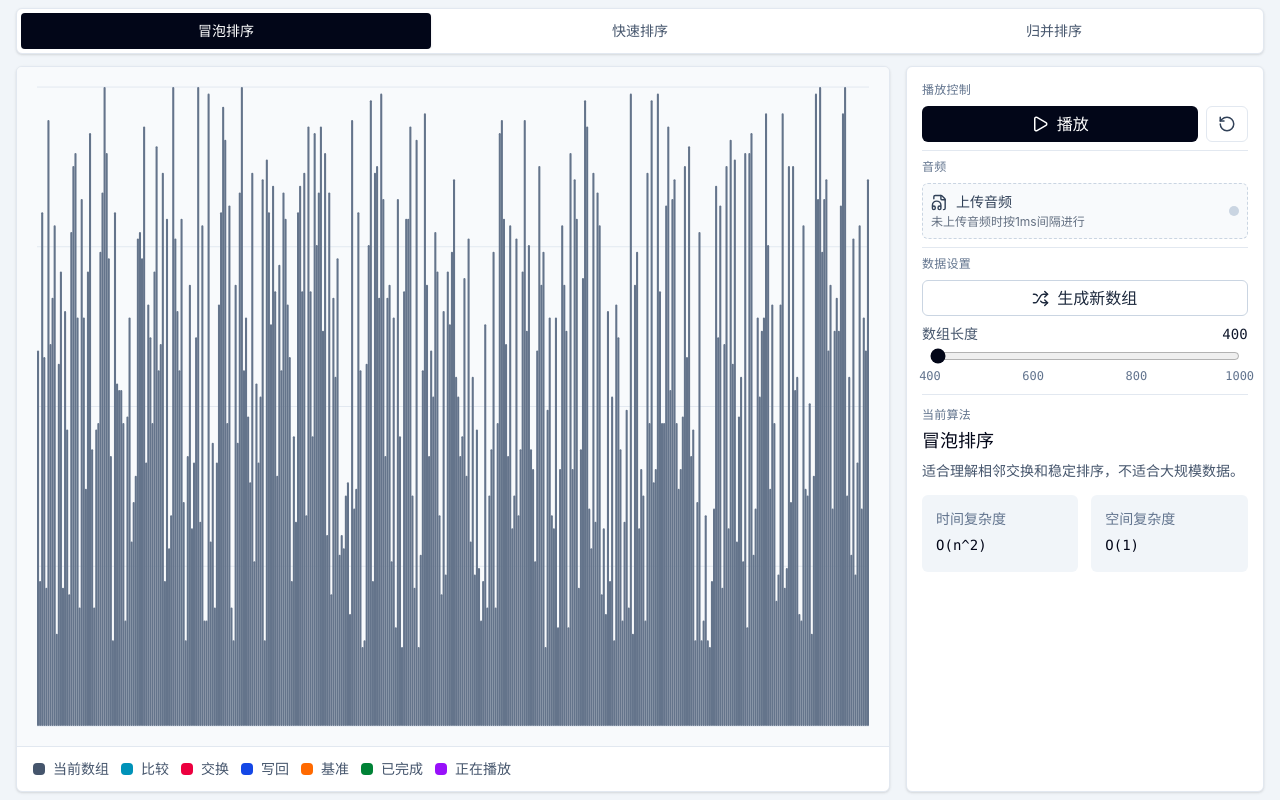
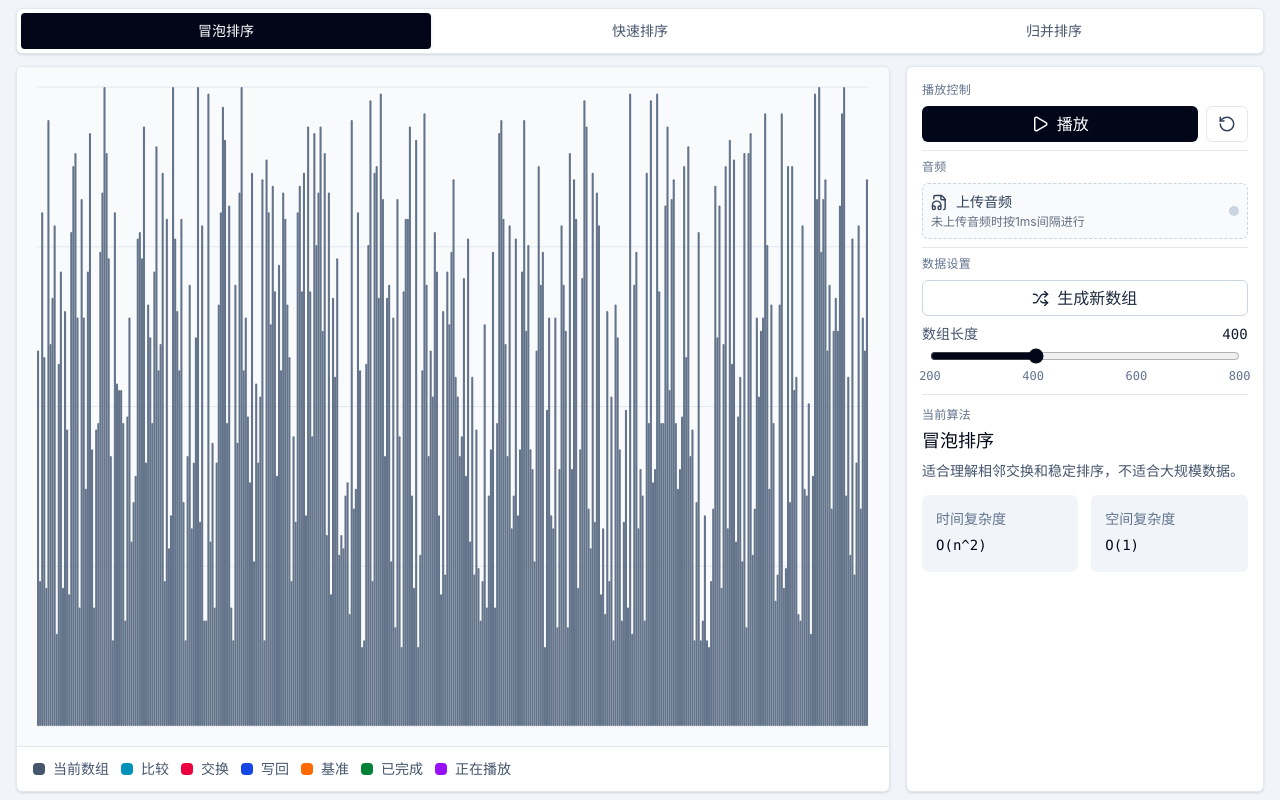
Before and after one commit to jiuzaizhezheer/sorting-audiovisual-rendering, a React (Vite) app: page / in a window 1280 px wide. Built offline with nearby package versions, Linux system fonts and the light colour scheme.

Commit message:
Adjust canvas rendering and viewport

```diff
--- a/src/App.tsx
+++ b/src/App.tsx
@@ -9,7 +9,7 @@ import { createInitialSortState, sortReducer } from './state/sortReducer';
 import type { SortAlgorithmId, SortItem, SortStep } from './types/sorting';
 import { createRandomArray } from './utils/randomArray';
 
-const NO_AUDIO_SIZE_OPTIONS = [400, 600, 800, 1000] as const;
+const NO_AUDIO_SIZE_OPTIONS = [200, 400, 600, 800] as const;
 const AUDIO_SIZE_OPTIONS = [25, 50, 75, 100] as const;
 const NO_AUDIO_STEP_INTERVAL_MS = 1;
 
@@ -24,6 +24,7 @@ const getStepAudioItems = (array: SortItem[], audioIndices: number[] | undefined
 };
 
 const createFinalOrder = (values: SortItem[]): SortItem[] => [...values].sort((a, b) => a.value - b.value);
+const getMaxValue = (values: SortItem[]): number => Math.max(...values.map((item) => item.value), 1);
 
 export const App = () => {
   const [state, dispatch] = useReducer(sortReducer, undefined, createInitialSortState);
@@ -37,6 +38,7 @@ export const App = () => {
   const runnerValuesRef = useRef<SortItem[]>([]);
   const initialValuesRef = useRef<SortItem[]>(state.values);
   const finalOrderRef = useRef<SortItem[]>(createFinalOrder(state.values));
+  const scaleMaxValueRef = useRef(getMaxValue(state.values));
   const currentStep = state.currentStep;
   const currentAlgorithm = algorithmMap[state.algorithmId];
   const hasUploadedAudio = audioFileStatus === 'ready';
@@ -47,6 +49,7 @@ export const App = () => {
     initialValuesRef.current = values;
     runnerValuesRef.current = [...values];
     finalOrderRef.current = createFinalOrder(values);
+    scaleMaxValueRef.current = getMaxValue(values);
     runnerRef.current = algorithmMap[algorithmId].createRunner(runnerValuesRef.current);
     audioEngineRef.current?.stop();
     setPlaybackOriginalIndex(null);
@@ -215,7 +218,12 @@ export const App = () => {
 
         <section className="grid flex-1 gap-4 lg:min-h-0 lg:grid-cols-[minmax(0,1fr)_clamp(340px,28vw,520px)]">
           <div className="min-h-0 min-w-0">
-            <CanvasViewport values={state.values} step={currentStep} playbackOriginalIndex={playbackOriginalIndex} />
+            <CanvasViewport
+              values={state.values}
+              step={currentStep}
+              playbackOriginalIndex={playbackOriginalIndex}
+              scaleMaxValue={scaleMaxValueRef.current}
+            />
           </div>
 
           <aside className="flex min-w-0 flex-col overflow-y-auto overflow-x-hidden rounded-md border border-slate-200 bg-white p-[clamp(12px,1.2dvw,22px)] shadow-sm lg:h-full lg:min-h-0">
--- a/src/canvas/drawSortState.ts
+++ b/src/canvas/drawSortState.ts
@@ -62,6 +62,9 @@ export const drawSortState = (
   values: SortItem[],
   step: SortStep,
   playbackOriginalIndex: number | null,
+  scaleMaxValue: number,
+  viewportWidth: number,
+  viewportHeight: number,
 ): void => {
   const context = canvas.getContext('2d');
   if (!context) {
@@ -69,9 +72,8 @@ export const drawSortState = (
   }
 
   const pixelRatio = window.devicePixelRatio || 1;
-  const { clientWidth, clientHeight } = canvas;
-  const width = Math.max(clientWidth, 1);
-  const height = Math.max(clientHeight, 1);
+  const width = Math.max(viewportWidth, 1);
+  const height = Math.max(viewportHeight, 1);
 
   if (canvas.width !== Math.floor(width * pixelRatio)) {
     canvas.width = Math.floor(width * pixelRatio);
@@ -90,7 +92,7 @@ export const drawSortState = (
   const rawBarWidth = chartWidth / itemCount;
   const gap = rawBarWidth >= 4 ? Math.min(6, rawBarWidth * 0.18) : 0;
   const barWidth = Math.max((chartWidth - gap * (itemCount - 1)) / itemCount, 1);
-  const maxValue = Math.max(...values.map((item) => item.value));
+  const maxValue = Math.max(scaleMaxValue, 1);
 
   context.fillStyle = '#f8fafc';
   context.fillRect(0, 0, width, height);
--- a/src/components/CanvasViewport.tsx
+++ b/src/components/CanvasViewport.tsx
@@ -1,4 +1,4 @@
-import { useEffect, useRef } from 'react';
+import { useEffect, useLayoutEffect, useRef, useState } from 'react';
 import { drawSortState } from '../canvas/drawSortState';
 import type { SortItem, SortStep } from '../types/sorting';
 
@@ -6,37 +6,60 @@ type CanvasViewportProps = {
   values: SortItem[];
   step: SortStep;
   playbackOriginalIndex: number | null;
+  scaleMaxValue: number;
 };
 
-export const CanvasViewport = ({ values, step, playbackOriginalIndex }: CanvasViewportProps) => {
+export const CanvasViewport = ({ values, step, playbackOriginalIndex, scaleMaxValue }: CanvasViewportProps) => {
+  const canvasAreaRef = useRef<HTMLDivElement | null>(null);
   const canvasRef = useRef<HTMLCanvasElement | null>(null);
   const renderRef = useRef<() => void>(() => {});
+  const [canvasSize, setCanvasSize] = useState({ width: 0, height: 0 });
 
   renderRef.current = () => {
     const canvas = canvasRef.current;
-    if (!canvas) return;
-    drawSortState(canvas, values, step, playbackOriginalIndex);
+    if (!canvas || canvasSize.width === 0 || canvasSize.height === 0) return;
+    drawSortState(canvas, values, step, playbackOriginalIndex, scaleMaxValue, canvasSize.width, canvasSize.height);
   };
 
-  useEffect(() => {
+  useLayoutEffect(() => {
     renderRef.current();
   });
 
   useEffect(() => {
-    const canvas = canvasRef.current;
-    if (!canvas) return;
+    const canvasArea = canvasAreaRef.current;
+    if (!canvasArea) return;
 
-    const onResize = () => renderRef.current();
-    const resizeObserver = new ResizeObserver(onResize);
-    resizeObserver.observe(canvas);
+    const updateCanvasSize = () => {
+      const { width, height } = canvasArea.getBoundingClientRect();
+      const nextWidth = Math.max(1, Math.floor(width));
+      const nextHeight = Math.max(1, Math.floor(height));
+
+      setCanvasSize((currentSize) => {
+        if (currentSize.width === nextWidth && currentSize.height === nextHeight) {
+          return currentSize;
+        }
+
+        return { width: nextWidth, height: nextHeight };
+      });
+    };
+
+    updateCanvasSize();
+
+    const resizeObserver = new ResizeObserver(updateCanvasSize);
+    resizeObserver.observe(canvasArea);
 
     return () => resizeObserver.disconnect();
   }, []);
 
   return (
     <div className="flex h-[460px] min-h-0 flex-col overflow-hidden rounded-md border border-slate-200 bg-white shadow-sm lg:h-full">
-      <div className="min-h-0 flex-1 bg-slate-50">
-        <canvas ref={canvasRef} className="h-full w-full" aria-label="排序过程可视化画布" />
+      <div ref={canvasAreaRef} className="min-h-0 flex-1 bg-slate-50">
+        <canvas
+          ref={canvasRef}
+          className="block"
+          style={{ height: canvasSize.height, width: canvasSize.width }}
+          aria-label="排序过程可视化画布"
+        />
       </div>
       <div className="flex shrink-0 flex-wrap items-center gap-3 border-t border-slate-200 px-4 py-3 text-sm">
         <span className="inline-flex items-center gap-2 text-slate-600">
```
